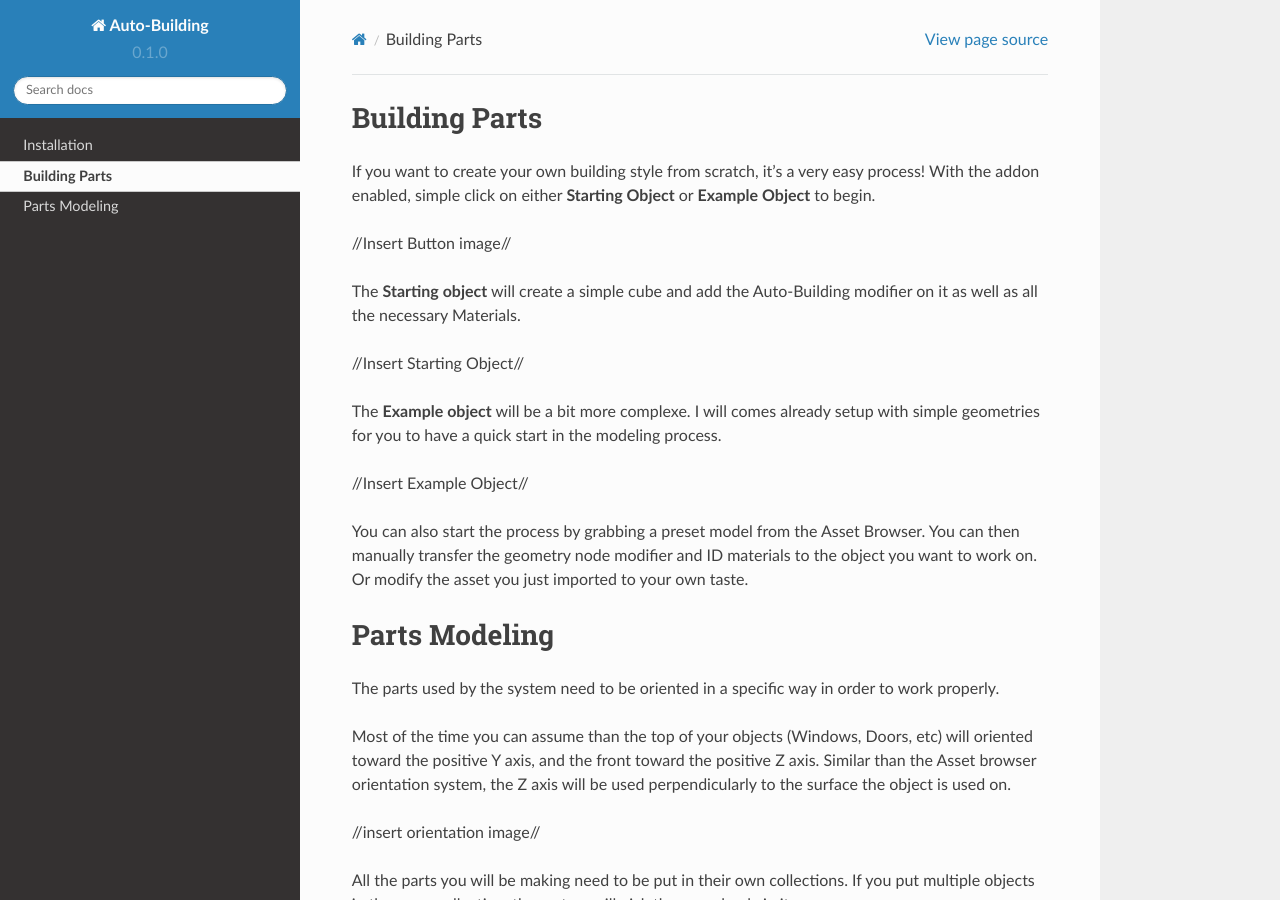
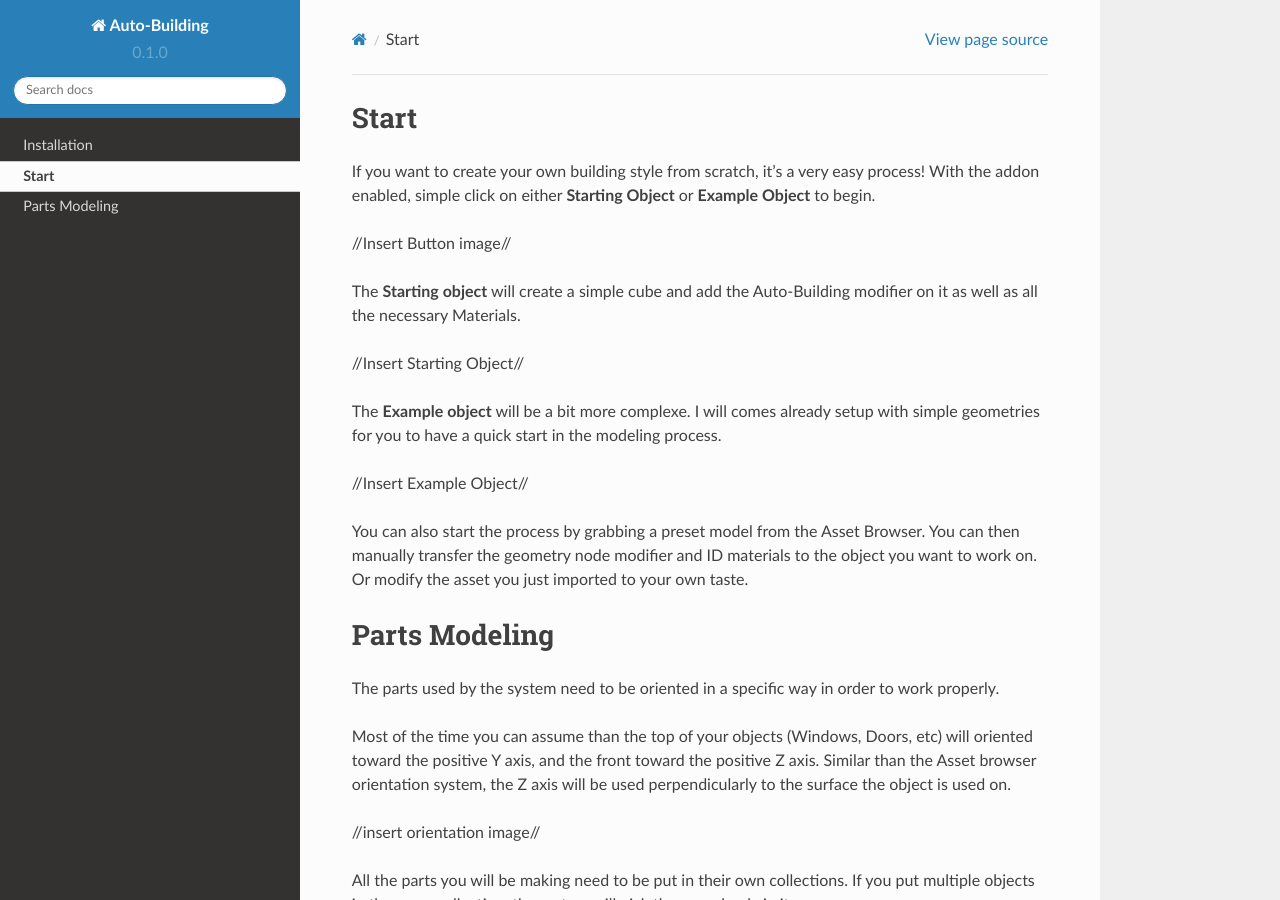
Before and after one commit to charlesque/Auto-Building, a Sphinx documentation site: the page built from docs/source/Setup.rst, in a window 1280 px wide and 900 px high. Built offline with Sphinx 7.4.7 and the Read the Docs theme 2.0.0, drawn with Linux system fonts in a browser that asks for light colours.

Commit message:
Update Setup.rst

```diff
--- a/docs/source/Setup.rst
+++ b/docs/source/Setup.rst
@@ -1,4 +1,4 @@
-Building Parts
+Start
 ========
 
 If you want to create your own building style from scratch, it's a very easy process!
```
